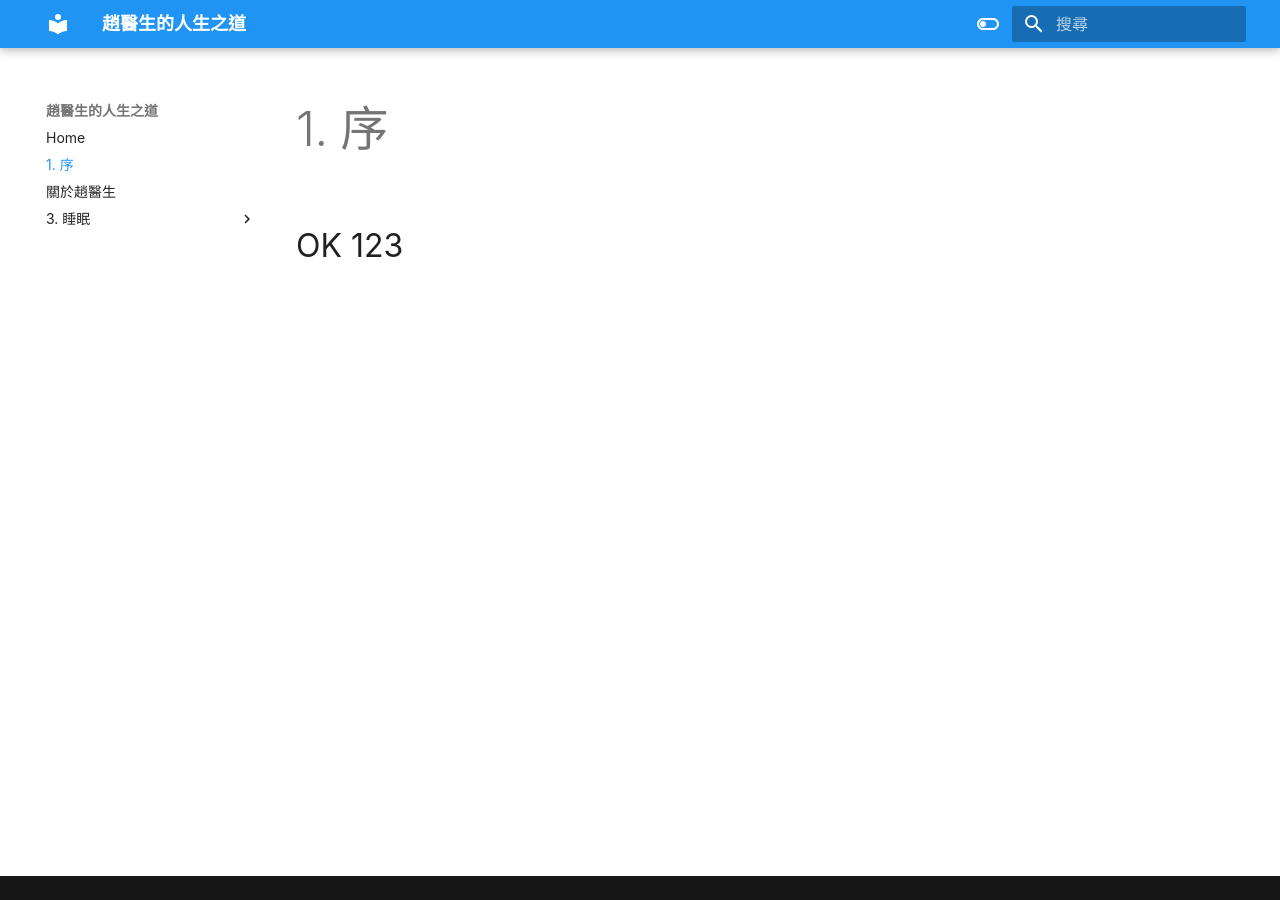
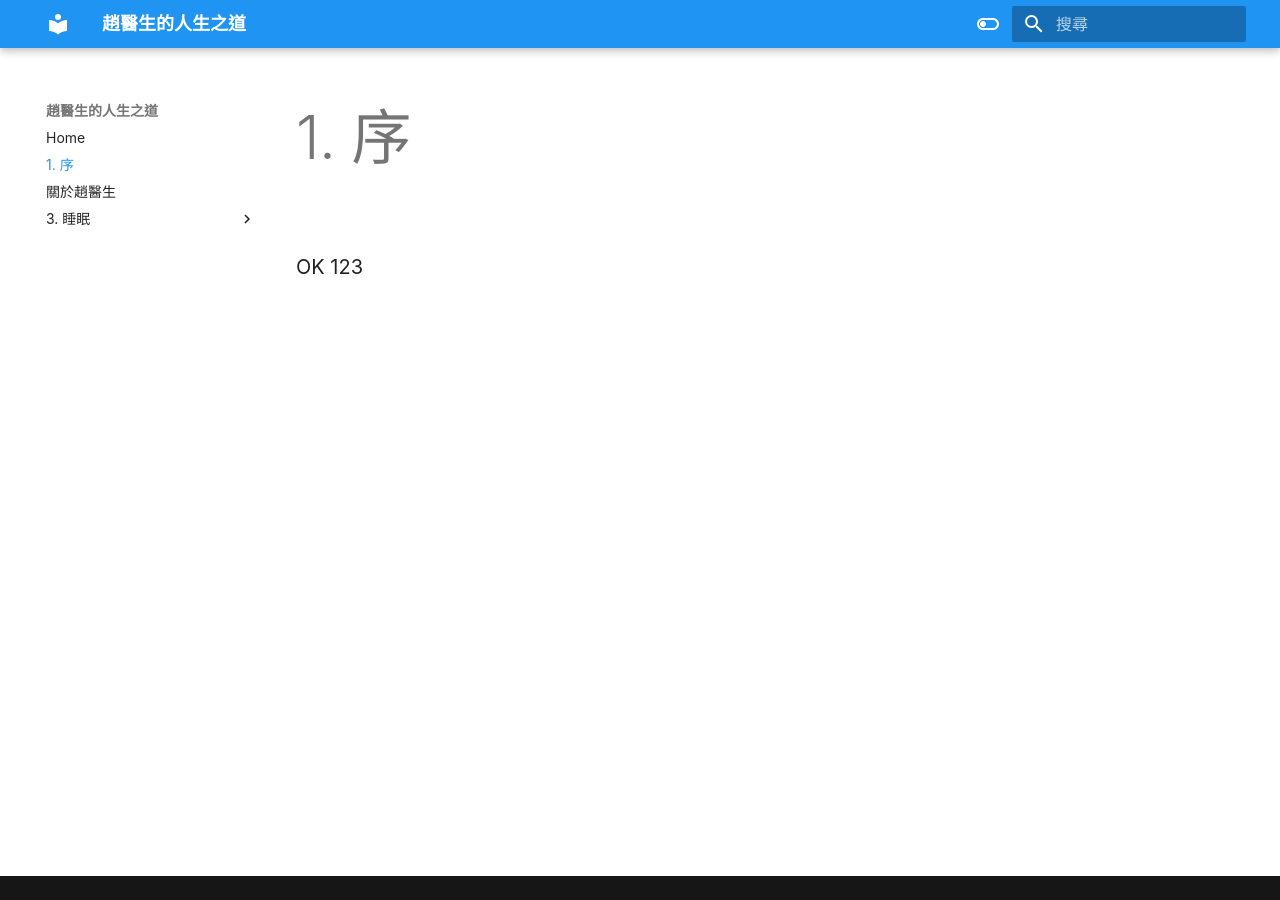
Before and after one commit to okbuddyagi/drochiu, an MkDocs documentation site: the page built from docs/1. 序.md, in a window 1280 px wide. Built offline with MkDocs 1.6.1 and Material for MkDocs 9.7.7, drawn with Linux system fonts in a browser that asks for light colours.

Commit message:
update 2025-09-30 22:11:48

```diff
--- a/docs/stylesheets/extra.css
+++ b/docs/stylesheets/extra.css
@@ -1,4 +1,4 @@
-.md-typeset p {
+.md-typeset {
 font-size: 2em;
 }
 
```
